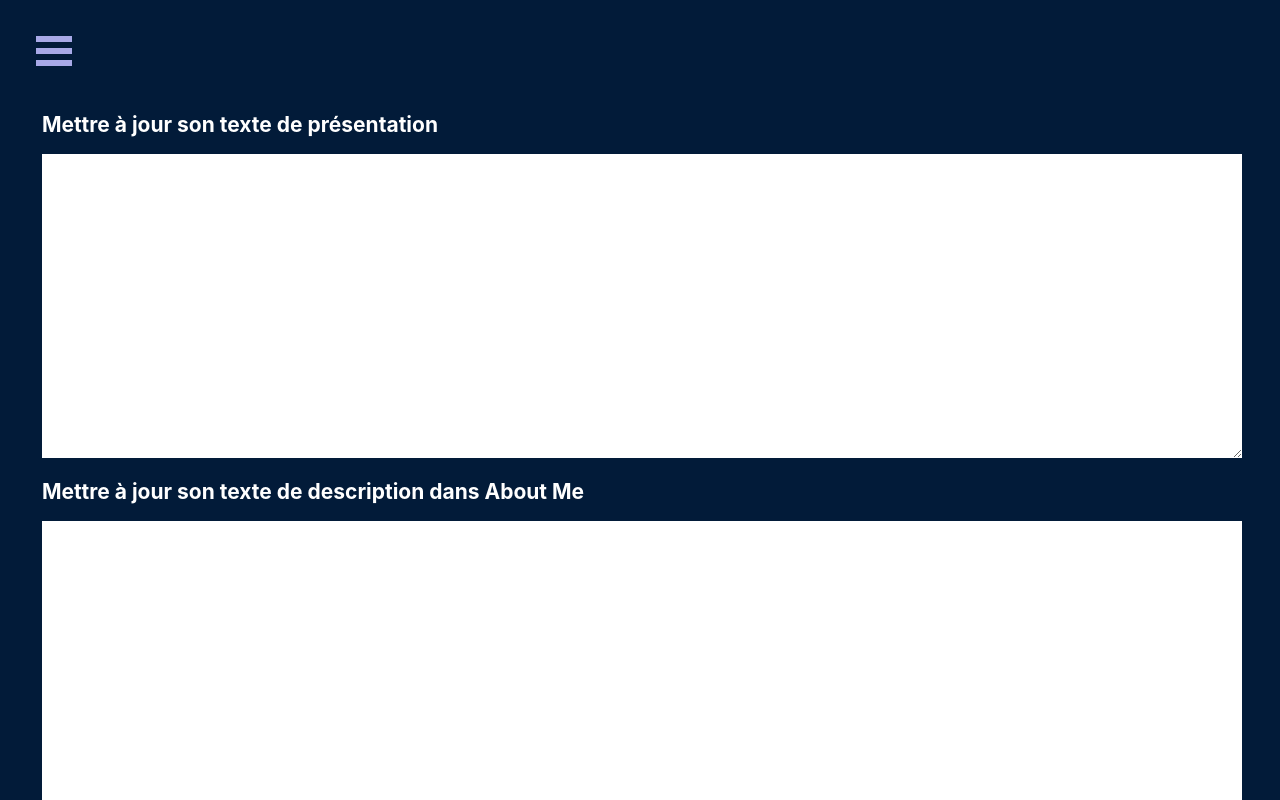
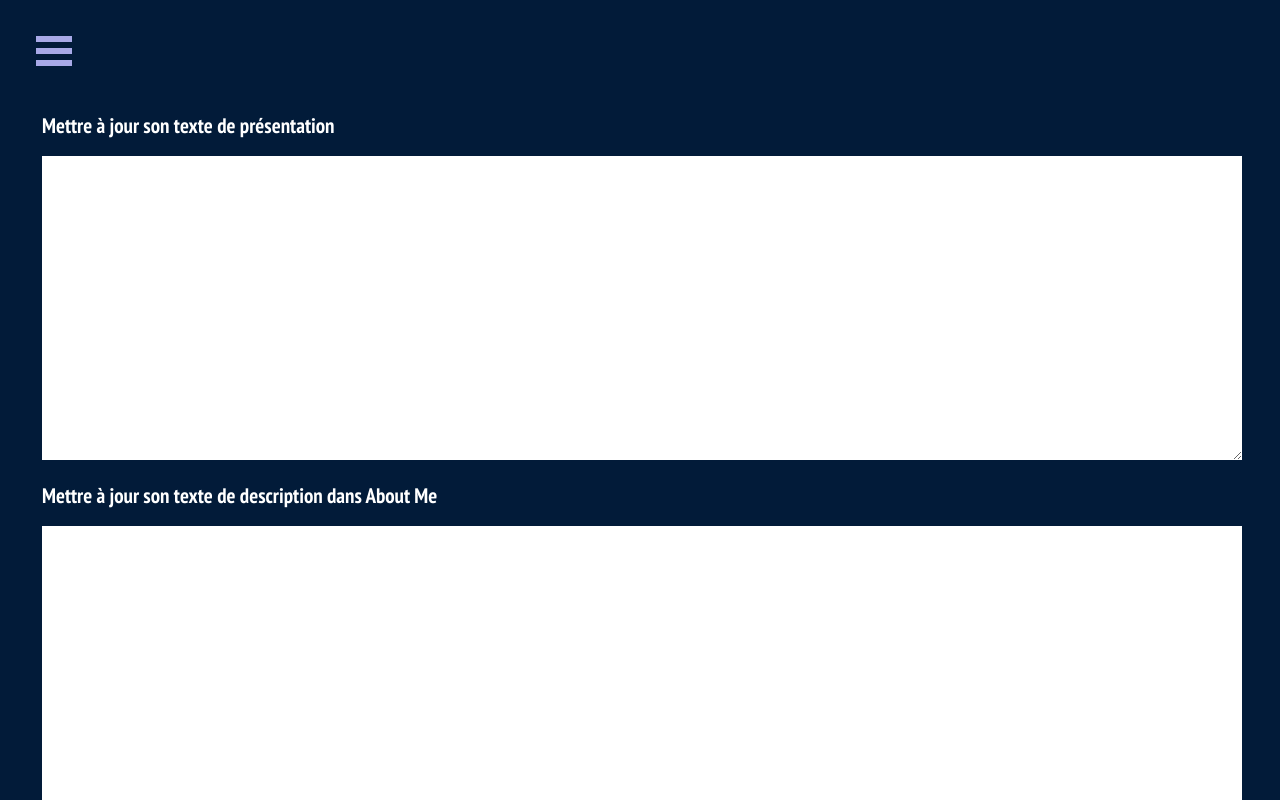
Before and after one commit to tadamiura/checkpoint4-portfolio-front, a React (Create React App) app in the folder portfolio/: page /office in a window 1280 px wide. Shown: the top 800 px of the page. Built offline with nearby package versions, Linux system fonts and the light colour scheme.

Commit message:
iported font PT sans Narrow

```diff
--- a/portfolio/src/App.css
+++ b/portfolio/src/App.css
@@ -1,4 +1,7 @@
+@import url('https://fonts.googleapis.com/css2?family=PT+Sans+Narrow:wght@400;700&display=swap');
+
 .App{
+    font-family: 'PT Sans Narrow', sans-serif;
     color: #fff;
     text-align: center;
 }
```
